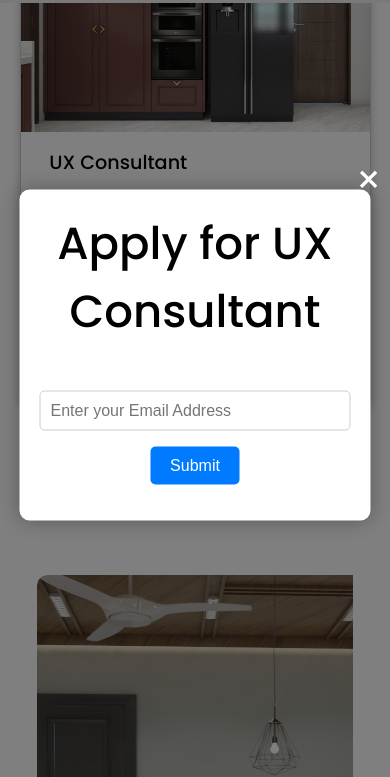
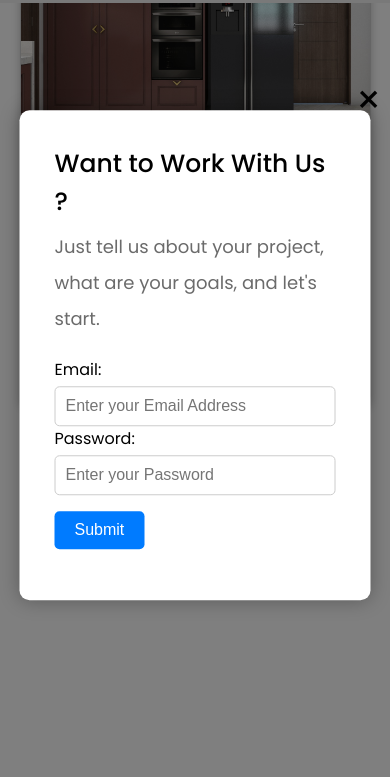
Before and after one commit to kapilinania/interiordesigner.github.io, a plain HTML site: page carrer.html in a window 390 px wide. Both pictures are taken after a click on the button "Apply". Shown: the part 1642-2419 px from the top of the page. Drawn offline with nearby package versions, Linux system fonts and the light colour scheme.

Commit message:
Add files via upload

```diff
--- a/carrer.html
+++ b/carrer.html
@@ -21,8 +21,8 @@
       border-radius: 10px;
       box-shadow: 0 0 20px rgba(0, 0, 0, 0.3);
       z-index: 1001;
-      max-width: 80%;
-      width: 400px;
+      width: 40%;
+      border: 0px solid red;
     }
 
     .overlay {
@@ -42,11 +42,7 @@
       right: -11px;
       cursor: pointer;
       font-size: 40px;
-      color: #ffffff;
-    }
-
-    .modal-content {
-      text-align: center;
+      color: black;
     }
 
     #emailForm {
@@ -55,10 +51,10 @@
 
     #emailForm label {
       display: block;
-      margin-bottom: 10px;
+      margin-bottom:4px;
     }
 
-    #emailForm input[type="email"] {
+    #emailForm input {
       width: 100%;
       padding: 10px;
       font-size: 16px;
@@ -81,6 +77,24 @@
     #emailForm button[type="submit"]:hover {
       background-color: #0056b3;
     }
+    .main_modal{
+      width: 100%;
+      display: flex;
+    }
+    .model_left{
+      width: 100%;
+      padding: 15px;
+    }
+    .model_left h2{
+      margin-bottom: 0.3em;
+    }
+    .model_left p{
+      margin-bottom: 0.3em;
+    }
+    .model_right{
+      width: 0%;
+      border: 0px solid red;
+    }
 
     @media (max-width: 768px) {
       .modal {
@@ -88,6 +102,33 @@
         max-width: 100%;
       }
     }
+    /* --swiper code is here--  */
+    .mySwiperSecond{
+      overflow: hidden;
+    }
+    .swiper-slide{
+      margin-top: 15%;
+      box-shadow: none;
+    }
+
+    @media (min-width: 0px) and (max-width: 990px) {
+      .main_modal{
+        flex-direction: column;
+      }
+      .model_left{
+        width: 100%;
+      }
+      .model_left h2{
+        font-size: 25px;
+      }
+      .model_left p{
+        font-size: 18px;
+      }
+      .model_right{
+        width: 100%;
+        display: none;
+      }
+     }
     </style>
   </head>
   <body>
@@ -179,13 +220,20 @@
                 <div class="modal" id="modal">
                   <span class="close-btn">&times;</span>
                   <div class="modal-content">
-                    <h2>Apply for UX Consultant</h2>
-                    <!-- <p>Please provide your email below:</p> -->
-                    <form id="emailForm">
-                      <!-- <label for="email">Email:</label> -->
-                      <input type="email" id="email" placeholder="Enter your Email Address" name="email" required>
-                      <button type="submit">Submit</button>
-                    </form>
+                    <div class="main_modal">
+                      <div class="model_left">
+                        <h2>Want to Work With Us ?</h2>
+                        <p>Just tell us about your project, what are your goals, and let's start.</p>
+                        <form id="emailForm">
+                          <label for="email">Email:</label>
+                          <input type="email" id="email" placeholder="Enter your Email Address" name="email" required>
+                          <label for="email" class="pt-1">Password:</label>
+                          <input type="email" id="text" placeholder="Enter your Password" name="email" required>
+                          <button type="submit">Submit</button>
+                        </form>
+                      </div>
+
+                    </div>
                   </div>
                 </div>
               <!-- Repeat this structure for other job items -->
@@ -538,6 +586,8 @@
         },
       });
     });
+
+
     </script>
   </body>
 </html>
```
